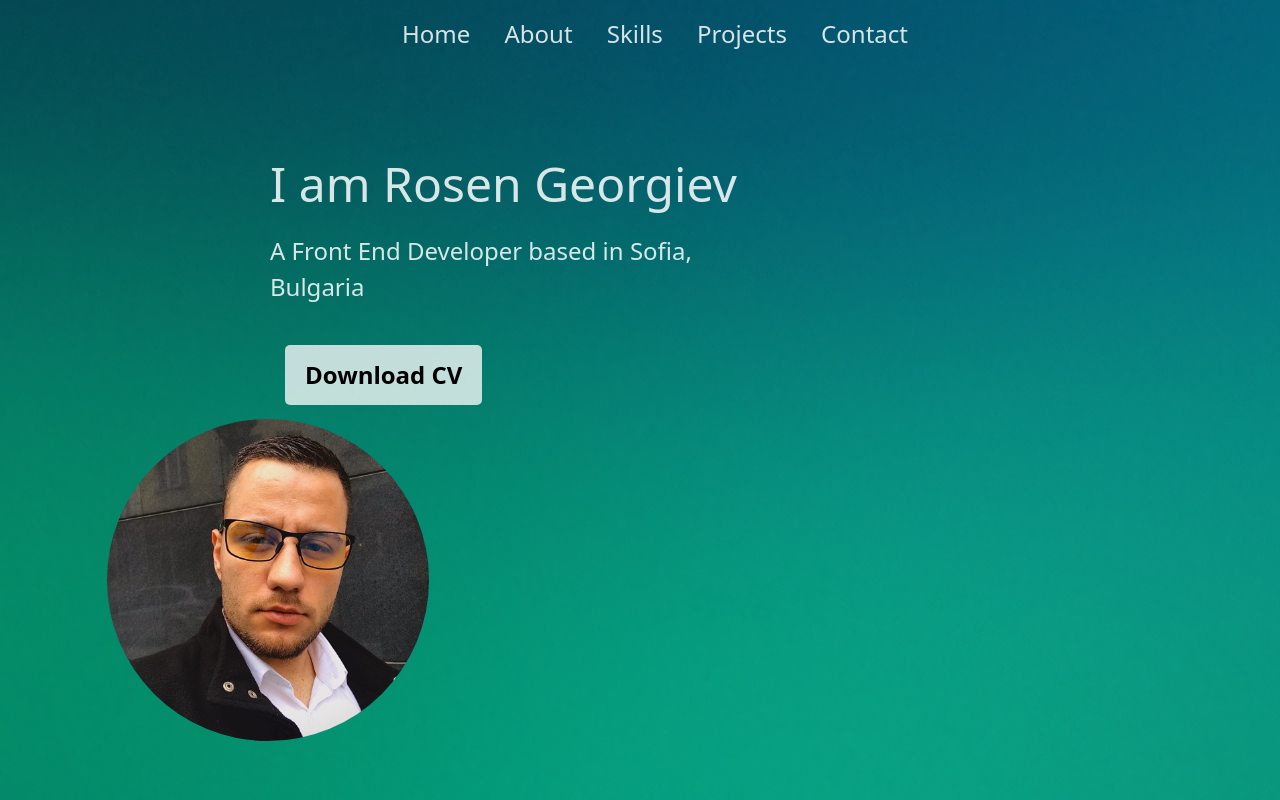
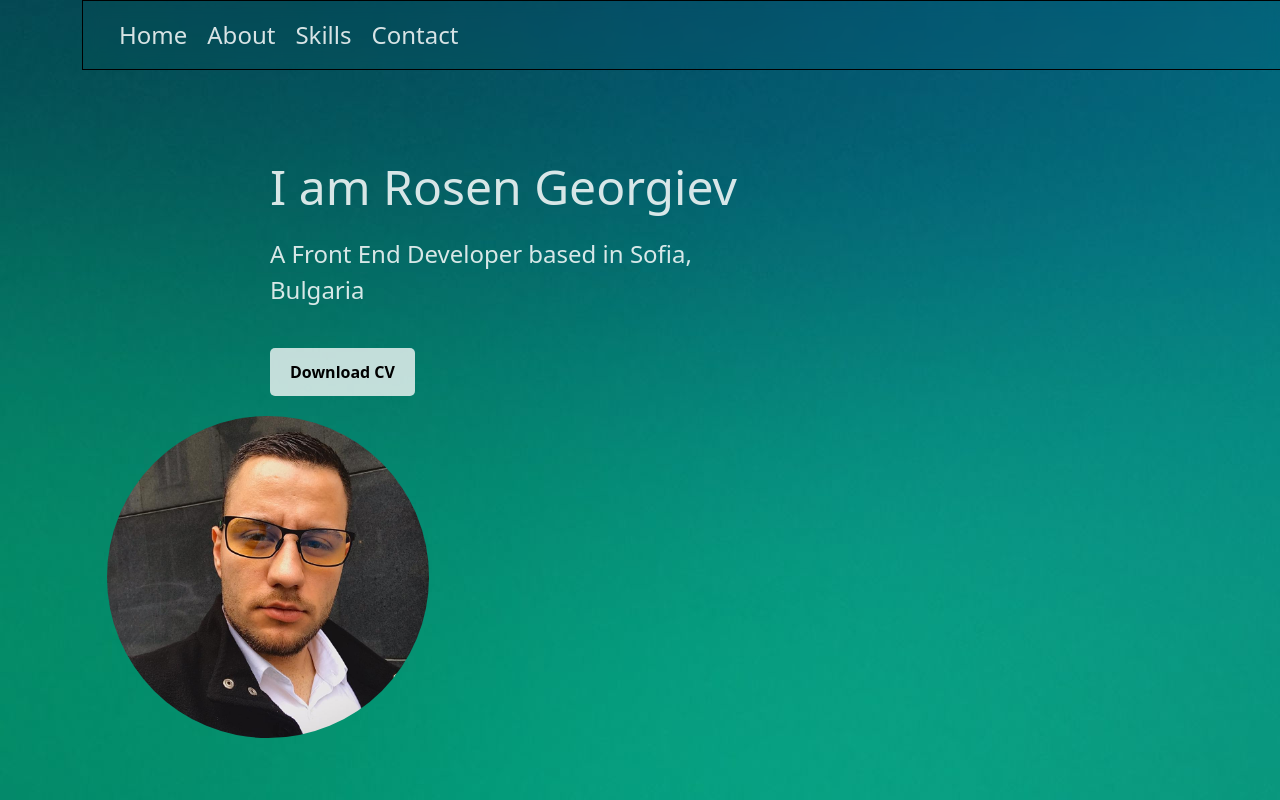
Before and after one commit to RosenGeorgievvv/personal-portfolio, a plain HTML site: page index.html in a window 1280 px wide. Shown: the top 800 px of the page. Drawn offline with nearby package versions, Linux system fonts and the light colour scheme; a script that the page names is missing.

Commit message:
project finalization

```diff
--- a/index.html
+++ b/index.html
@@ -17,15 +17,13 @@
   </head>
   <body>
     <header class="container">
-      <div class="header">
-        <nav class="horizontal-list">
-          <li class="active"><a href="#">Home</a></li>
-          <li><a href="#">About</a></li>
-          <li><a href="#">Skills</a></li>
-          <li><a href="#">Projects</a></li>
-          <li><a href="#">Contact</a></li>
-        </nav>
-      </div>
+        <div class="horizontal-list">
+          <a href="#home-section">Home</a>
+          <a href="#about-section">About</a>
+          <a href="#skills-section">Skills</a>
+          <!-- <a href="#projects">Projects</a> -->
+          <a href="#contact">Contact</a>
+        </div>
     </header>
     <main>
       <section id="home-section">
@@ -117,8 +115,8 @@
         </div>
       </section>
       <section id="projects"></section>
-      <section id="contact">
-        <a href="#"><i class="bi bi-envelope"></i></a>
+      <section id="contact-section">
+        <a href="mailto:rosengeorgiew1@gmail.com"><i class="bi bi-envelope"></i></a>
         <a href="https://github.com/RosenGeorgievvv"><i class="bi bi-github"></i></a>
         <a href="https://www.linkedin.com/in/rosen-georgiev-253611180/"><i class="bi bi-linkedin"></i></a>
       </section>
--- a/style.css
+++ b/style.css
@@ -1,28 +1,41 @@
+html{
+  scroll-behavior: smooth;
+}
 body {
   background-image: url("img/cool.jpg");
   background-repeat: no-repeat;
   background-size: cover;
+  margin: 0;
 }
-.container {
+.container{
+  width: auto;
   height: 6vh;
-  text-align: center;
+  position: flex;
+  width: auto;
+
 }
 .horizontal-list {
-  list-style: none;
   padding: 1rem;
+  position: fixed;
+  border: 1px solid black;
+  overflow: hidden;
+  width: 100%;
+  -webkit-backdrop-filter: blur(8px);
+  backdrop-filter: blur(8px);
 }
 
-.horizontal-list li,
-a {
-  display: inline-block;
+.horizontal-list a {
+  display: block;
+  float:left;
   font-size: 1.5rem;
-  margin-left: 15px;
+  margin-left: 20px;
   text-decoration: none;
+  text-align: center;
   color: rgba(255, 255, 255, 0.842);
   cursor: pointer;
   transition: color 0.5s ease;
 }
-.horizontal-list li > a:hover {
+.horizontal-list > a:hover {
   color: rgb(0, 0, 0);
   transform: scale(1.2);
 }
@@ -99,7 +112,7 @@ a {
 }
 #skills-section {
   width: 100%;
-  height:80vh;
+  height: 80vh;
   display: flex;
   flex-direction: column;
   align-items: center;
@@ -111,31 +124,31 @@ a {
   font-size: 50px;
   color: rgb(255, 255, 255);
 }
-.skills{
+.skills {
   width: 100%;
   max-width: 1000px;
   padding: 0 40px;
 }
-.skill-name{
+.skill-name {
   font-size: 18px;
   font-weight: 700;
   color: rgb(205, 205, 205);
   text-transform: uppercase;
   margin: 15px 0;
 }
-.skill-bar{
+.skill-bar {
   height: 16px;
   background: #504f4f;
   border-radius: 3px;
 }
-.skill-per{
+.skill-per {
   height: 14px;
   background: #d13639;
   border-radius: 3px;
   position: relative;
   animation: fillBars 2.5s 1;
 }
-.skill-per::before{
+.skill-per::before {
   content: attr(per);
   position: absolute;
   padding: 4px 6px;
@@ -146,41 +159,41 @@ a {
   right: 0;
   transform: translateX(50%);
 }
-.skill-per::after{
+.skill-per::after {
   content: "";
   position: absolute;
   width: 10px;
   height: 10px;
   background: rgb(255, 255, 255);
-  top:-20px;
+  top: -20px;
   right: 0;
   transform: translateX(50%) rotate(45deg);
   border-radius: 2px;
 }
-@keyframes fillBars{
-  from{
+@keyframes fillBars {
+  from {
     width: 0;
   }
-  to{
+  to {
     width: 100%;
   }
 }
-#contact{
-width: 100%;
-height: 20vh;
-text-align: center;
+#contact-section {
+  width: 100%;
+  height: 20vh;
+  text-align: center;
 }
-#contact a{
+#contact-section a {
   display: inline-block;
   font-size: 30px;
   color: white;
   font-weight: bold;
   margin: 100px 30px;
 }
-#contact a:hover{
+#contact-section a:hover {
   transform: scale(1.5);
   transition: 0.5s ease;
-  color:rgb(29, 201, 239);
+  color: rgb(29, 201, 239);
   cursor: pointer;
 }
 .footer {
```
Also changed, not shown: script.js (deleted).
